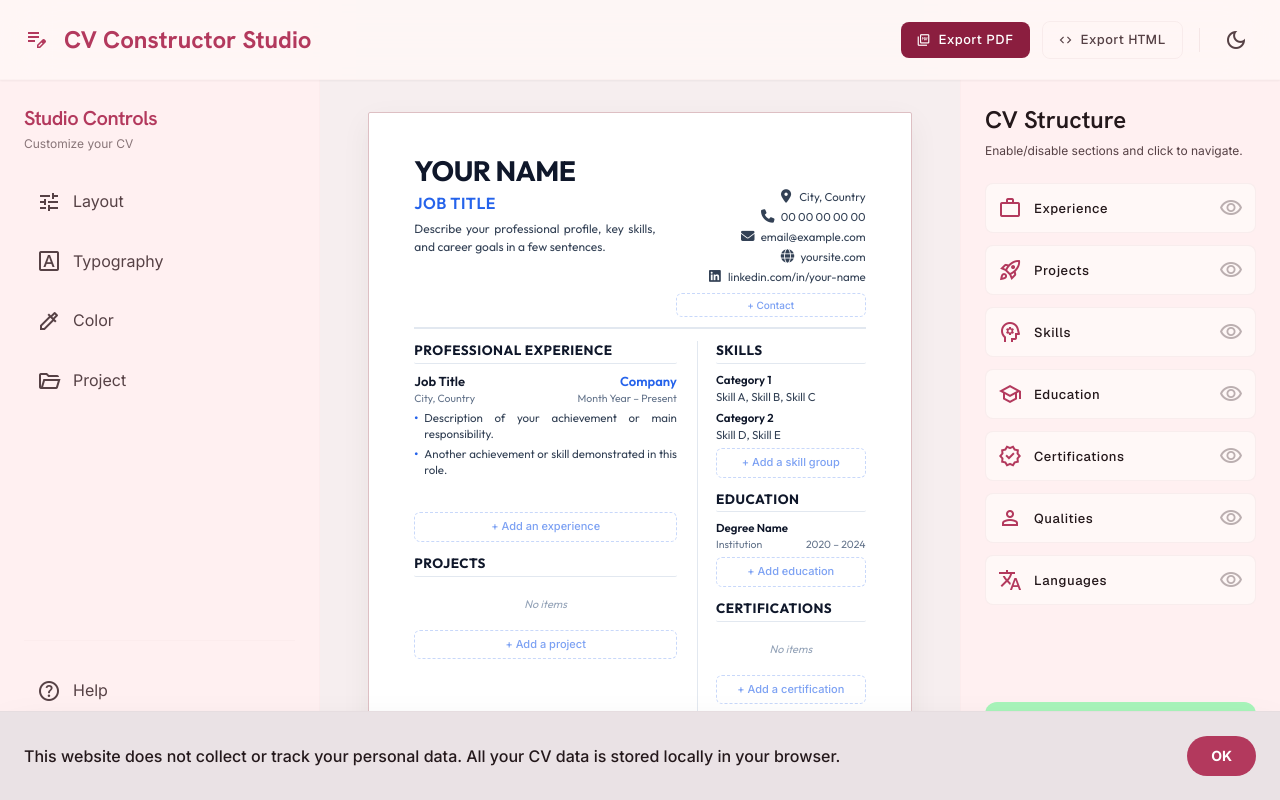
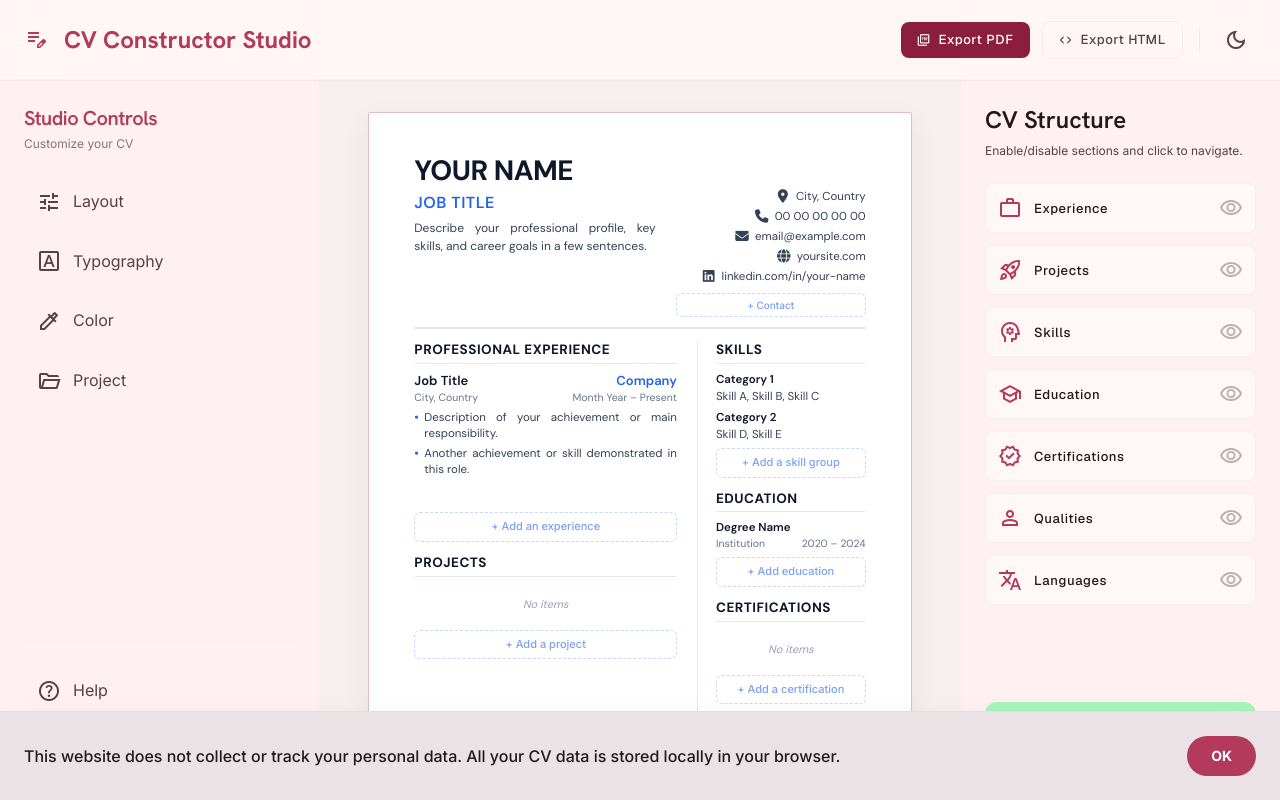
Before and after one commit to iliyasalve/cv-constructor, a website: page index.html in a window 1280 px wide. Drawn offline with nearby package versions, Linux system fonts and the light colour scheme.

Commit message:
Replace Outfit font family with DM Sans to resolve Chromium PDF copy-paste word splitting

```diff
--- a/app.js
+++ b/app.js
@@ -273,16 +273,16 @@ function translateCVData(data, newLang) {
 
 const FONT_PAIRINGS = {
     'default': {
-        name: 'Outfit (Original)',
-        header: "'Outfit', sans-serif",
-        body: "'Outfit', sans-serif",
-        googleFonts: 'Outfit:wght@300;400;500;600;700;800;900'
+        name: 'DM Sans (Original)',
+        header: "'DM Sans', sans-serif",
+        body: "'DM Sans', sans-serif",
+        googleFonts: 'DM+Sans:wght@300;400;500;600;700;800;900'
     },
     'inter': {
-        name: 'Outfit + Inter',
-        header: "'Outfit', sans-serif",
+        name: 'DM Sans + Inter',
+        header: "'DM Sans', sans-serif",
         body: "'Inter', sans-serif",
-        googleFonts: 'Outfit:wght@300;400;500;600;700;800;900&family=Inter:wght@400;500;600;700;800;900'
+        googleFonts: 'DM+Sans:wght@300;400;500;600;700;800;900&family=Inter:wght@400;500;600;700;800;900'
     },
     'serif': {
         name: 'Playfair Display + Lora',
@@ -298,7 +298,7 @@ const FONT_PAIRINGS = {
     }
 };
 
-const EXPORT_CSS = `@import url('https://fonts.googleapis.com/css2?family=Outfit:wght@300;400;500;600;700;800;900&family=Inter:wght@400;500;600;700;800;900&family=Playfair+Display:wght@600;700;800;900&family=Lora:ital,wght@0,400;0,500;0,600;0,700;1,400;1,700&family=Montserrat:wght@600;700;800;900&family=Merriweather:wght@300;400;700&display=swap');
+const EXPORT_CSS = `@import url('https://fonts.googleapis.com/css2?family=DM+Sans:wght@300;400;500;600;700;800;900&family=Inter:wght@400;500;600;700;800;900&family=Playfair+Display:wght@600;700;800;900&family=Lora:ital,wght@0,400;0,500;0,600;0,700;1,400;1,700&family=Montserrat:wght@600;700;800;900&family=Merriweather:wght@300;400;700&display=swap');
 
 :root {
     --primary: #0f172a;
@@ -314,7 +314,7 @@ const EXPORT_CSS = `@import url('https://fonts.googleapis.com/css2?family=Outfit
 * { box-sizing: border-box; margin: 0; padding: 0; }
 
 body {
-    font-family: var(--cv-font-body, 'Outfit', sans-serif);
+    font-family: var(--cv-font-body, 'DM Sans', sans-serif);
     color: var(--text-main);
     background-color: #f8fafc;
     line-height: 1.4;
@@ -327,11 +327,11 @@ body {
     margin: 20px auto; padding: 10mm 12mm;
     box-shadow: 0 10px 25px rgba(0,0,0,0.05);
     display: flex; flex-direction: column; overflow: hidden; position: relative;
-    font-family: var(--cv-font-body, 'Outfit', sans-serif);
+    font-family: var(--cv-font-body, 'DM Sans', sans-serif);
 }
 
 .name, .title, .section-title {
-    font-family: var(--cv-font-header, 'Outfit', sans-serif);
+    font-family: var(--cv-font-header, 'DM Sans', sans-serif);
 }
 
 .header {
--- a/index.html
+++ b/index.html
@@ -30,7 +30,7 @@
         rel="stylesheet">
     <!-- Fonts -->
     <link
-        href="https://fonts.googleapis.com/css2?family=Inter:wght@400;500;600;700;800;900&amp;family=Hanken+Grotesk:wght@600;700;800&amp;family=Geist:wght@400;500&amp;family=Outfit:wght@300;400;500;600;700;800;900&amp;family=Playfair+Display:wght@600;700;800;900&amp;family=Lora:ital,wght@0,400;0,500;0,600;0,700;1,400;1,700&amp;family=Montserrat:wght@600;700;800;900&amp;family=Merriweather:wght@300;400;700&amp;display=swap"
+        href="https://fonts.googleapis.com/css2?family=Inter:wght@400;500;600;700;800;900&amp;family=Hanken+Grotesk:wght@600;700;800&amp;family=Geist:wght@400;500&amp;family=DM+Sans:wght@300;400;500;600;700;800;900&amp;family=Playfair+Display:wght@600;700;800;900&amp;family=Lora:ital,wght@0,400;0,500;0,600;0,700;1,400;1,700&amp;family=Montserrat:wght@600;700;800;900&amp;family=Merriweather:wght@300;400;700&amp;display=swap"
         rel="stylesheet">
     <!-- Font Awesome (for contact icons in CV) -->
     <link rel="stylesheet" href="https://cdnjs.cloudflare.com/ajax/libs/font-awesome/6.5.1/css/all.min.css">
@@ -243,15 +243,15 @@
                                 <!-- Preset 1: Default -->
                                 <div data-pairing="default" class="p-3 bg-surface hover:bg-surface-variant/30 rounded-lg border border-primary-container text-on-surface cursor-pointer transition-all">
                                     <div class="flex justify-between items-center mb-1">
-                                        <span class="text-xs font-bold text-on-surface">Outfit (Original)</span>
+                                        <span class="text-xs font-bold text-on-surface">DM Sans (Original)</span>
                                         <span class="text-[9px] bg-primary-container/10 text-primary-container px-1.5 py-0.5 rounded font-bold" data-i18n="typo-default-badge">Par défaut</span>
                                     </div>
                                     <span class="text-[10px] text-on-surface-variant" data-i18n="typo-default-desc">Le style d'origine du CV, moderne et compact.</span>
                                 </div>
-                                <!-- Preset 2: Outfit + Inter -->
+                                <!-- Preset 2: DM Sans + Inter -->
                                 <div data-pairing="inter" class="p-3 bg-surface hover:bg-surface-variant/30 rounded-lg border border-outline-variant/20 text-on-surface cursor-pointer transition-all">
                                     <div class="flex justify-between items-center mb-1">
-                                        <span class="text-xs font-bold text-on-surface">Outfit + Inter</span>
+                                        <span class="text-xs font-bold text-on-surface">DM Sans + Inter</span>
                                     </div>
                                     <span class="text-[10px] text-on-surface-variant" data-i18n="typo-inter-desc">Sans-serif géométrique & lisible.</span>
                                 </div>
@@ -674,7 +674,7 @@
     <script src="i18n.js" defer></script>
 
     <!-- Original CV Script logic -->
-    <script src="app.js" defer></script>
+    <script src="app.js?v=1.0.6" defer></script>
 
     <!-- UI Interaction Scripts -->
     <script src="studio.js" defer></script>
--- a/style.css
+++ b/style.css
@@ -310,12 +310,12 @@ html.dark .cv-container {
 
 /* --- Typography System Bindings --- */
 .cv-container {
-    font-family: var(--cv-font-body, 'Outfit', sans-serif) !important;
+    font-family: var(--cv-font-body, 'DM Sans', sans-serif) !important;
 }
 .cv-container .name,
 .cv-container .cv-title,
 .cv-container .section-title {
-    font-family: var(--cv-font-header, 'Outfit', sans-serif) !important;
+    font-family: var(--cv-font-header, 'DM Sans', sans-serif) !important;
 }
 
 
@@ -372,7 +372,7 @@ html.dark .cv-container {
     display: flex;
     flex-direction: column;
     position: relative;
-    font-family: 'Outfit', sans-serif;
+    font-family: 'DM Sans', sans-serif;
     color: var(--text-main);
     line-height: 1.4;
     -webkit-print-color-adjust: exact;
```
